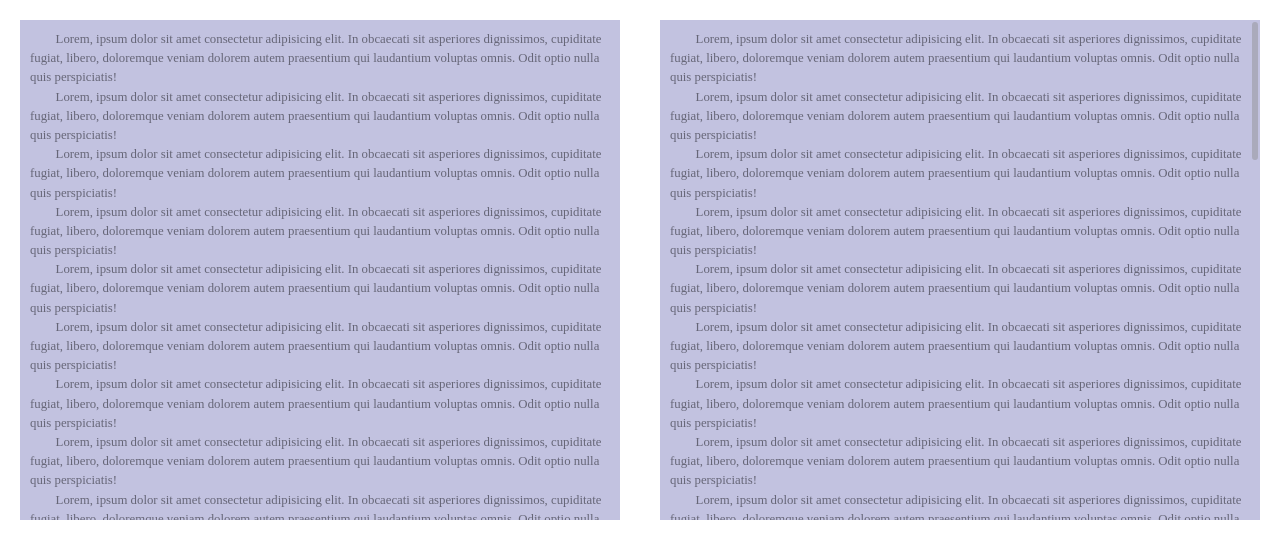
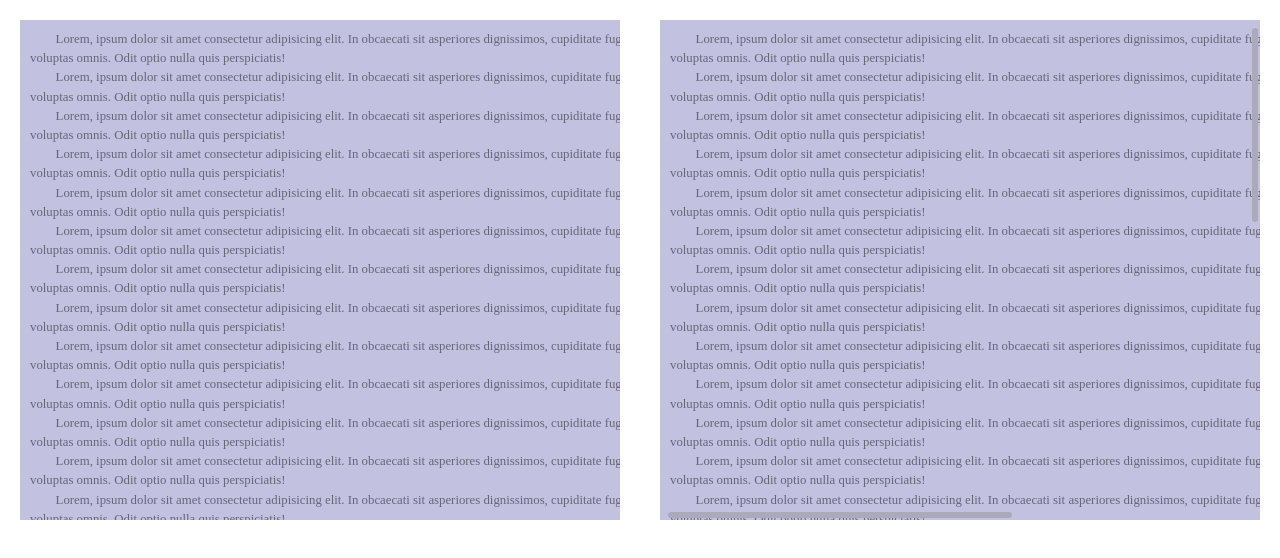
Before and after one commit to leon-kfd/howdyjs, a Vue app: page /scroll in a window 1280 px wide. Shown: the top 558 px of the page. Built offline with nearby package versions, Linux system fonts and the light colour scheme.

Commit message:
fix track transform bug

```diff
--- a/src/directives-scroll/scroll.js
+++ b/src/directives-scroll/scroll.js
@@ -1,19 +1,26 @@
-const createScrollBarTrack = (el, direction, options) => {
+const createScrollBarTrack = (el, direction, options, scrollWrapper) => {
   el.style.position = 'relative'
+  let isY = direction === 'y'
   let { scrollBarWidth, scrollBarOffsetX, scrollBarOffsetY, scrollBarThumbColor, scrollBarThumbHoverColor, scrollBarThumbBorderRadius, scrollBarTrackColor, speedOfClickToScroll } = options
   scrollBarThumbBorderRadius = scrollBarThumbBorderRadius ? scrollBarWidth / 2 : 0
   const track = document.createElement('div')
-  let trackCssText = `position: absolute;right: 0;top: 0;height: 100%; width: ${scrollBarWidth + scrollBarOffsetX * 2}px;background: ${scrollBarTrackColor};`
+  let trackCssText = isY
+    ? `position: absolute;right: 0;top: 0;height: 100%; width: ${scrollBarWidth + scrollBarOffsetX * 2}px;background: ${scrollBarTrackColor};`
+    : `position: absolute;left: 0;bottom: 0;width: 100%; height: ${scrollBarWidth + scrollBarOffsetX * 2}px;background: ${scrollBarTrackColor};`
   track.style.cssText = trackCssText
-  track.setAttribute('class', 'scroll__track')
-  el.appendChild(track)
+  track.setAttribute('class', `scroll__track_${direction}`)
+  scrollWrapper.appendChild(track)
   const thumb = document.createElement('div')
-  let thumbCssText = `position: relative;top: 0;right: 0;width: ${scrollBarWidth + scrollBarOffsetX * 2}px;padding: ${scrollBarOffsetY}px ${scrollBarOffsetX}px;box-sizing:border-box;cursor: pointer;`
+  let thumbCssText = isY
+    ? `position: relative;top: 0;right: 0;width: ${scrollBarWidth + scrollBarOffsetX * 2}px;padding: ${scrollBarOffsetY}px ${scrollBarOffsetX}px;box-sizing:border-box;cursor: pointer;`
+    : `position: relative;bottom: 0;left: 0;height: ${scrollBarWidth + scrollBarOffsetX * 2}px;padding: ${scrollBarOffsetX}px ${scrollBarOffsetY}px;box-sizing:border-box;cursor: pointer;`
   const thumbInner = document.createElement('div')
   let thumbInnerCssText = `width: 100%;height:100%;background: ${scrollBarThumbColor};border-radius: ${scrollBarThumbBorderRadius}px;`
-  let { offsetHeight, scrollHeight } = el
-  let thumbHeight = (offsetHeight / scrollHeight) * offsetHeight
-  thumbCssText += `height: ${thumbHeight}px;`
+  let { offsetHeight, scrollHeight, offsetWidth, scrollWidth } = el
+  let offsetSize = isY ? offsetHeight : offsetWidth
+  let scrollSize = isY ? scrollHeight : scrollWidth
+  let thumbSize = offsetSize / scrollSize * offsetSize
+  thumbCssText += isY ? `height: ${thumbSize}px;` : `width: ${thumbSize}px`
   thumb.style.cssText = thumbCssText
   thumb.setAttribute('class', 'scroll__thumb')
   thumbInner.style.cssText = thumbInnerCssText
@@ -22,9 +29,10 @@ const createScrollBarTrack = (el, direction, options) => {
   track.appendChild(thumb)
   let elScrollTop = 0
   let isInThumbMouseMove = false
-  const elScrollTopMax = scrollHeight - offsetHeight
-  const thumbScrollTopMax = offsetHeight - thumbHeight
-  el.addEventListener('mousewheel', function (wheel) {
+  const elScrollTopMax = scrollSize - offsetSize
+  const thumbScrollTopMax = offsetSize - thumbSize
+  if (isY) {
+    el.onmousewheel = function (wheel) {
       if (!isInThumbMouseMove) {
         elScrollTop = wheel.deltaY < 0
           ? elScrollTop < -wheel.deltaY
@@ -33,11 +41,14 @@ const createScrollBarTrack = (el, direction, options) => {
           : elScrollTop >= elScrollTopMax - wheel.deltaY
             ? elScrollTopMax
             : elScrollTop + wheel.deltaY
-      track.style.transform = `translateY(${elScrollTop}px)`
-      thumb.style.transform = `translateY(${elScrollTop / scrollHeight * offsetHeight}px)`
+        // scrollWrapper.style.transform = `translateY(${elScrollTop}px)`
+        setTranslate(scrollWrapper, 'y', elScrollTop)
+        thumb.style.transform = `translateY(${elScrollTop / scrollSize * offsetSize}px)`
         el.scrollTop = elScrollTop
       }
-  })
+      return false
+    }
+  }
   thumb.onmouseenter = function () {
     thumbInner.style.background = scrollBarThumbHoverColor
   }
@@ -47,15 +58,15 @@ const createScrollBarTrack = (el, direction, options) => {
   thumb.onmousedown = function (downEvent) {
     downEvent.stopPropagation()
     const thumbEl = downEvent.target.parentNode
-    const beforeClientY = downEvent.clientY
+    const beforeClientY = isY ? downEvent.clientY : downEvent.clientX
     let [thumbBeforeOffset] = thumbEl.style.transform.match(/\d+(\.\d+)?/) || [0]
     thumbBeforeOffset = ~~thumbBeforeOffset
     isInThumbMouseMove = true
     document.onmousemove = function (moveEvent) {
       document.body.style.userSelect = 'none'
-      let { clientY } = moveEvent
-      let thumbMoveOffset = clientY - beforeClientY + thumbBeforeOffset
-      elScrollTop = thumbMoveOffset / offsetHeight * scrollHeight
+      let { clientY, clientX } = moveEvent
+      let thumbMoveOffset = (isY ? clientY : clientX) - beforeClientY + thumbBeforeOffset
+      elScrollTop = thumbMoveOffset / offsetSize * scrollSize
       if (elScrollTop < 0) {
         thumbMoveOffset = 0
         elScrollTop = 0
@@ -63,9 +74,14 @@ const createScrollBarTrack = (el, direction, options) => {
         thumbMoveOffset = thumbScrollTopMax
         elScrollTop = elScrollTopMax
       }
-      track.style.transform = `translateY(${elScrollTop}px)`
-      thumb.style.transform = `translateY(${thumbMoveOffset}px)`
+      // scrollWrapper.style.transform = isY ? `translateY(${elScrollTop}px)` : `translateX(${elScrollTop}px)`
+      setTranslate(scrollWrapper, direction, elScrollTop)
+      thumb.style.transform = isY ? `translateY(${thumbMoveOffset}px)` : `translateX(${thumbMoveOffset}px)`
+      if (isY) {
         el.scrollTop = elScrollTop
+      } else {
+        el.scrollLeft = elScrollTop
+      }
     }
     document.onmouseup = function () {
       isInThumbMouseMove = false
@@ -78,39 +94,54 @@ const createScrollBarTrack = (el, direction, options) => {
     const trackEl = e.target
     let [thumbBeforeOffset] = trackEl.childNodes[0].style.transform.match(/\d+(\.\d+)?/) || [0]
     thumbBeforeOffset = ~~thumbBeforeOffset
-    const clickPosition = e.clientY - trackEl.getBoundingClientRect().top
-    const thumbMoveOffset = clickPosition - thumbHeight / 2
+    const clickPosition = isY ? (e.clientY - trackEl.getBoundingClientRect().top) : (e.clientX - trackEl.getBoundingClientRect().left)
+    const thumbMoveOffset = clickPosition - thumbSize / 2
     const animateScroll = function () {
       let thumbScrollTop, breakAnimation
       if (thumbMoveOffset > thumbBeforeOffset) {
         thumbBeforeOffset += speedOfClickToScroll
         if (thumbBeforeOffset < thumbMoveOffset) {
-          elScrollTop = thumbBeforeOffset / offsetHeight * scrollHeight
+          elScrollTop = thumbBeforeOffset / offsetSize * scrollSize
           thumbScrollTop = thumbBeforeOffset
           breakAnimation = false
         } else {
-          elScrollTop = thumbBeforeOffset > thumbScrollTopMax ? elScrollTopMax : (thumbMoveOffset / offsetHeight * scrollHeight)
+          elScrollTop = thumbBeforeOffset > thumbScrollTopMax ? elScrollTopMax : (thumbMoveOffset / offsetSize * scrollSize)
           thumbScrollTop = thumbBeforeOffset > thumbScrollTopMax ? thumbScrollTopMax : thumbMoveOffset
           breakAnimation = true
         }
       } else {
         thumbBeforeOffset -= speedOfClickToScroll
         if (thumbBeforeOffset > thumbMoveOffset) {
-          elScrollTop = thumbBeforeOffset / offsetHeight * scrollHeight
+          elScrollTop = thumbBeforeOffset / offsetSize * scrollSize
           thumbScrollTop = thumbBeforeOffset
           breakAnimation = false
         } else {
-          elScrollTop = thumbBeforeOffset < 0 ? 0 : thumbMoveOffset / offsetHeight * scrollHeight
+          elScrollTop = thumbBeforeOffset < 0 ? 0 : thumbMoveOffset / offsetSize * scrollSize
           thumbScrollTop = thumbBeforeOffset < 0 ? 0 : thumbMoveOffset
           breakAnimation = true
         }
       }
-      track.style.transform = `translateY(${elScrollTop}px)`
-      thumb.style.transform = `translateY(${thumbScrollTop}px)`
+      // scrollWrapper.style.transform = isY ? `translateY(${elScrollTop}px)` : `translateX(${elScrollTop}px)`
+      setTranslate(scrollWrapper, direction, elScrollTop)
+      thumb.style.transform = isY ? `translateY(${thumbScrollTop}px)` : `translateX(${thumbScrollTop}px)`
+      if (isY) {
         el.scrollTop = elScrollTop
+      } else {
+        el.scrollLeft = elScrollTop
+      }
       breakAnimation ? window.cancelAnimationFrame(animateScroll) : window.requestAnimationFrame(animateScroll)
     }
     window.requestAnimationFrame(animateScroll)
+  }
+}
+
+const setTranslate = function (el, direction, value) {
+  let { transform } = window.getComputedStyle(el)
+  let [a, b, c, d, x, y] = transform.slice(7, -1).split(',')
+  if (direction === 'x') {
+    el.style.transform = `matrix(${a},${b},${c},${d},${value},${y})`
+  } else if (direction === 'y') {
+    el.style.transform = `matrix(${a},${b},${c},${d},${x},${value})`
   }
 }
 
@@ -140,8 +171,12 @@ export default {
     } else {
       directionArr = options.direction
     }
+    const scrollWrapper = document.createElement('div')
+    scrollWrapper.style.cssText = `position: absolute;top:0;left:0;bottom:0;right:0;transform:translate(0,0)`
+    scrollWrapper.setAttribute('class', 'scroll__wrapper')
+    el.appendChild(scrollWrapper)
     directionArr.map(item => {
-      createScrollBarTrack(el, item, options)
+      createScrollBarTrack(el, item, options, scrollWrapper)
     })
   }
 }
--- a/src/views/scroll.vue
+++ b/src/views/scroll.vue
@@ -9,14 +9,14 @@
         </div>
       </div>
       <div class="scroll-box box2"
-           v-scroll="scrollOptions">
+           v-scroll:all="scrollOptions">
         <div class="content">
           <p v-for="num in 30"
              class="text"
              :key="num">{{text}}</p>
         </div>
         <div class="content2">
-          2222
+          Second Element
         </div>
       </div>
     </div>
@@ -30,7 +30,7 @@ export default {
     return {
       scrollOptions: {
         scrollBarOffsetX: 2,
-        scrollBarOffsetY: 2
+        scrollBarOffsetY: 8
       },
       text: `Lorem, ipsum dolor sit amet consectetur adipisicing elit. In obcaecati sit asperiores dignissimos,
             cupiditate fugiat, libero, doloremque veniam dolorem autem praesentium qui laudantium voluptas omnis.
@@ -56,6 +56,7 @@ export default {
 }
 .content {
   padding: 10px;
+  width: 1000px;
 }
 .text {
   font-size: 0.8rem;
@@ -63,4 +64,32 @@ export default {
   line-height: 1.5;
   color: #667;
 }
+.box2 {
+  position: relative;
+}
+.a {
+  position: absolute;
+  left: 0;
+  top: 0;
+  right: 0;
+  bottom: 0;
+  transform: translateY(200px);
+  .track {
+    position: absolute;
+    right: 0;
+    top: 0;
+    width: 6px;
+    height: 100%;
+    background: #f0f0f0;
+    .thumb {
+      position: relative;
+      top: 0;
+      right: 0;
+      width: 6px;
+      height: 30px;
+      border-radius: 3px;
+      background: #aab;
+    }
+  }
+}
 </style>
```
Lines whose indentation alone changed are shown as unchanged.
